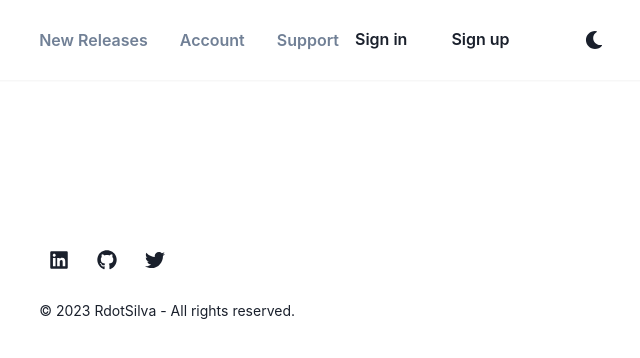
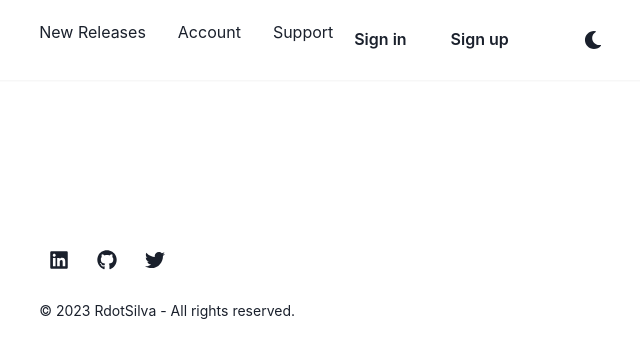
Before and after one commit to RdotSilva/TypeScript-React-Media-Release-Notifier-UI, a React (Create React App) app: page / in a window 1280 px wide. Shown: the top 358 px of the page, without its empty margins (314-954 px from the left). Built offline with nearby package versions, Linux system fonts and the light colour scheme.

Commit message:
Update navbar links

```diff
--- a/src/components/NavBar/NavBar.tsx
+++ b/src/components/NavBar/NavBar.tsx
@@ -10,6 +10,7 @@
 } from "@chakra-ui/react";
 import { FiMenu } from "react-icons/fi";
 import { ColorModeSwitcher } from "../../ColorModeSwitcher";
+import { Link } from "react-router-dom";
 
 export const NavBar = () => {
   const isDesktop = useBreakpointValue({ base: false, lg: true });
@@ -38,7 +39,7 @@
               <Flex justify="space-between" flex="1">
                 <ButtonGroup variant="link" spacing="8">
                   {navBarLinks.map((item) => (
-                    <Button key={item.text}>{item.text}</Button>
+                    <Link to={item.path}>{item.text}</Link>
                   ))}
                 </ButtonGroup>
                 <HStack spacing="3">
```
